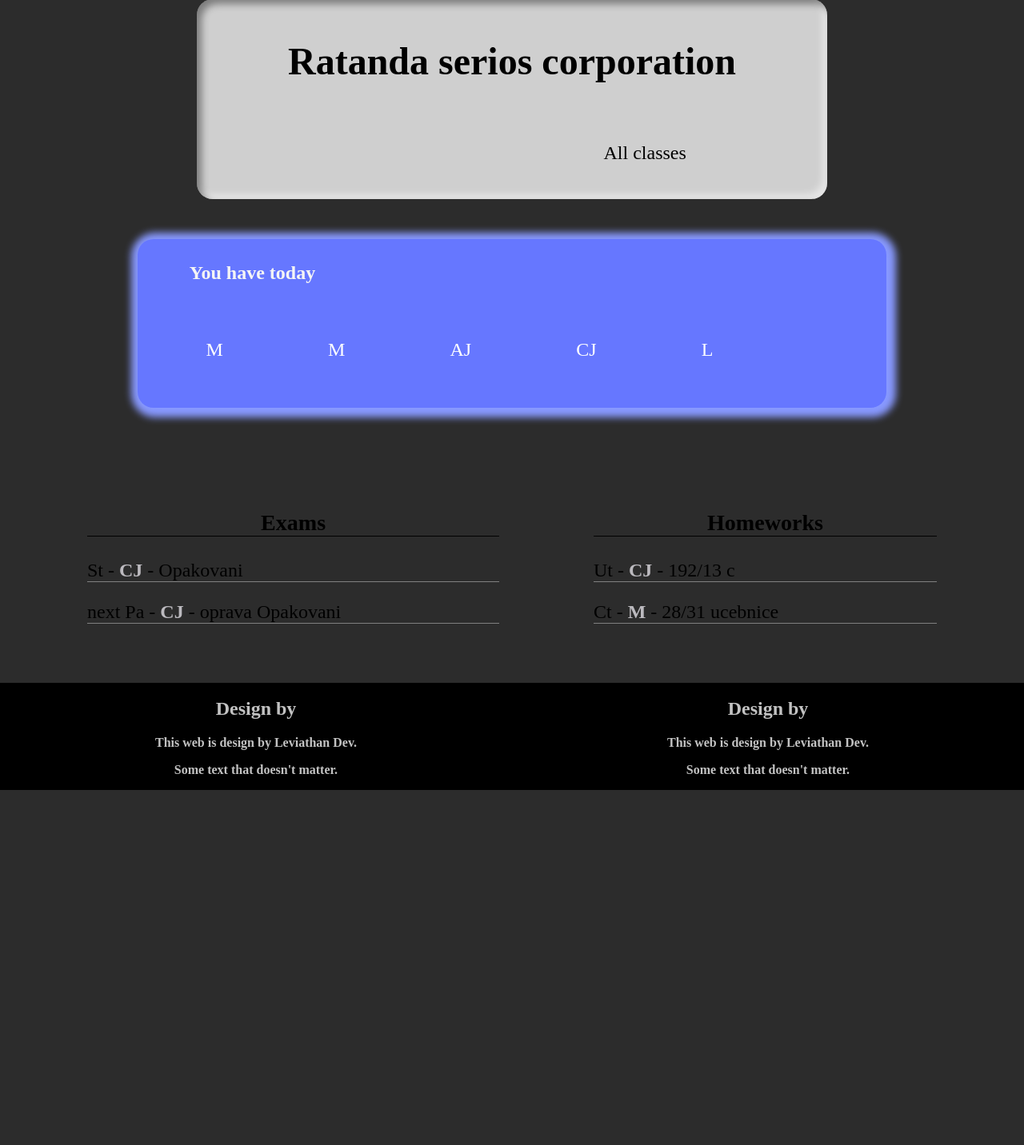
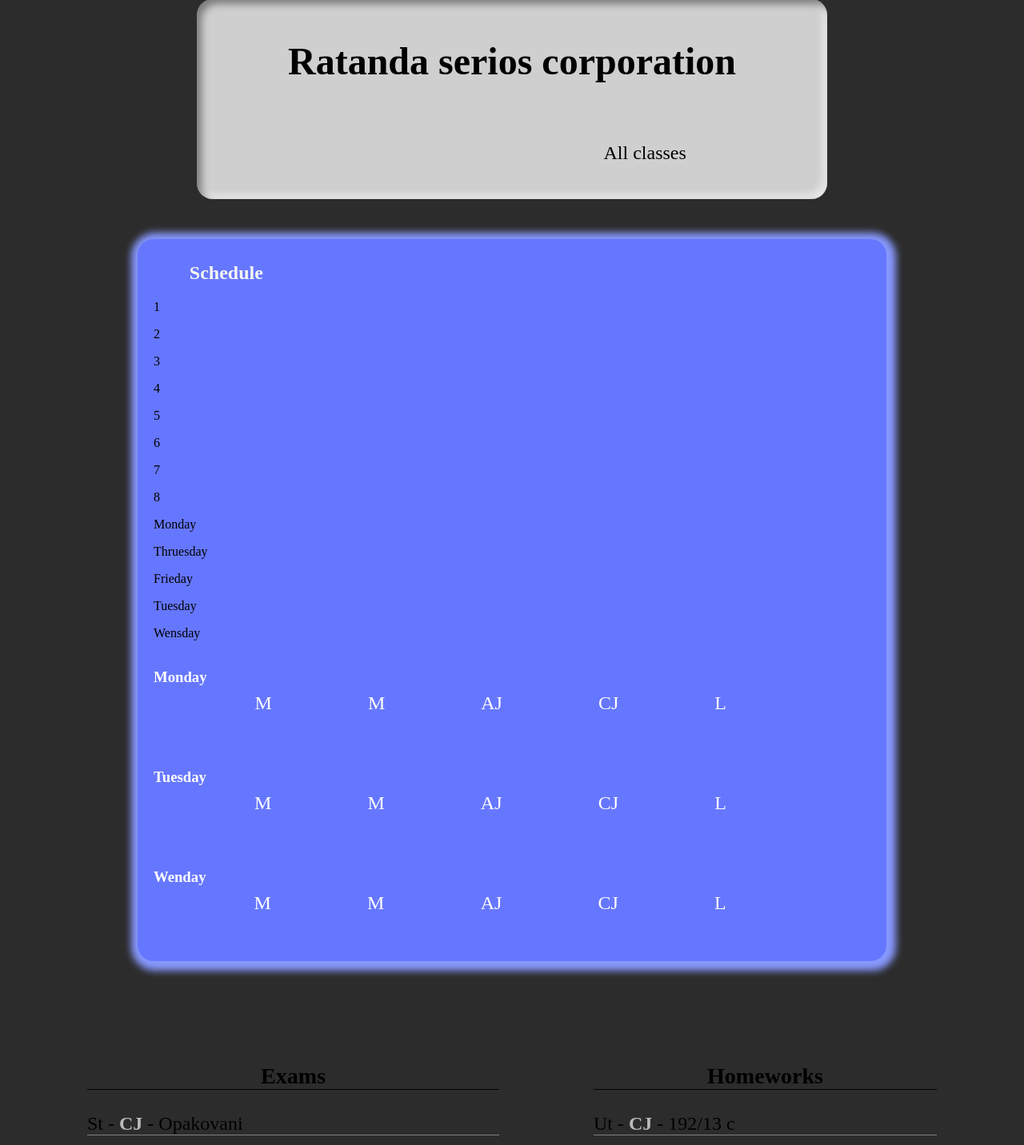
Before and after one commit to MiloslavStekrt/template, a PHP site: page /school.php in a window 1280 px wide. Shown: the part 141-1573 px from the top of the page at 80% size. Before the commit the page ends 1129 px from the top, so only its background shows below. Run offline with PHP 8.4, Linux system fonts and the light colour scheme; a user stored in the database is signed in.

Commit message:
add more dinamic schedule to html

```diff
--- a/school.php
+++ b/school.php
@@ -12,8 +12,51 @@ include_once 'clear/header.php';?>
     </span>
   </section>
   <section class="schedule">
-    <h2>You have today</h2>
+    <h2>Schedule</h2>
+    <article class="hodiny">
+      <p> </p>
+      <p>1</p>
+      <p>2</p>
+      <p>3</p>
+      <p>4</p>
+      <p>5</p>
+      <p>6</p>
+      <p>7</p>
+      <p>8</p>
+    </article>
+    <article class="monday">
+      <p>Monday</p>
+      <p>Thruesday</p>
+      <p>Frieday</p>
+    </article>
+    <article class="tuesday">
+      <p>Tuesday</p>
+
+    </article>
+    <article class="wensday">
+      <p>Wensday</p>
+
+    </article>
     <article class="lessons">
+      <h3>Monday</h3>
+      <p>M</p>
+      <p>M</p>
+      <p>AJ</p>
+      <p>CJ</p>
+      <p>L</p>
+      <p> </p>
+    </article>
+    <article class="lessons">
+      <h3>Tuesday</h3>
+      <p>M</p>
+      <p>M</p>
+      <p>AJ</p>
+      <p>CJ</p>
+      <p>L</p>
+      <p> </p>
+    </article>
+    <article class="lessons">
+      <h3>Wenday</h3>
       <p>M</p>
       <p>M</p>
       <p>AJ</p>
```
